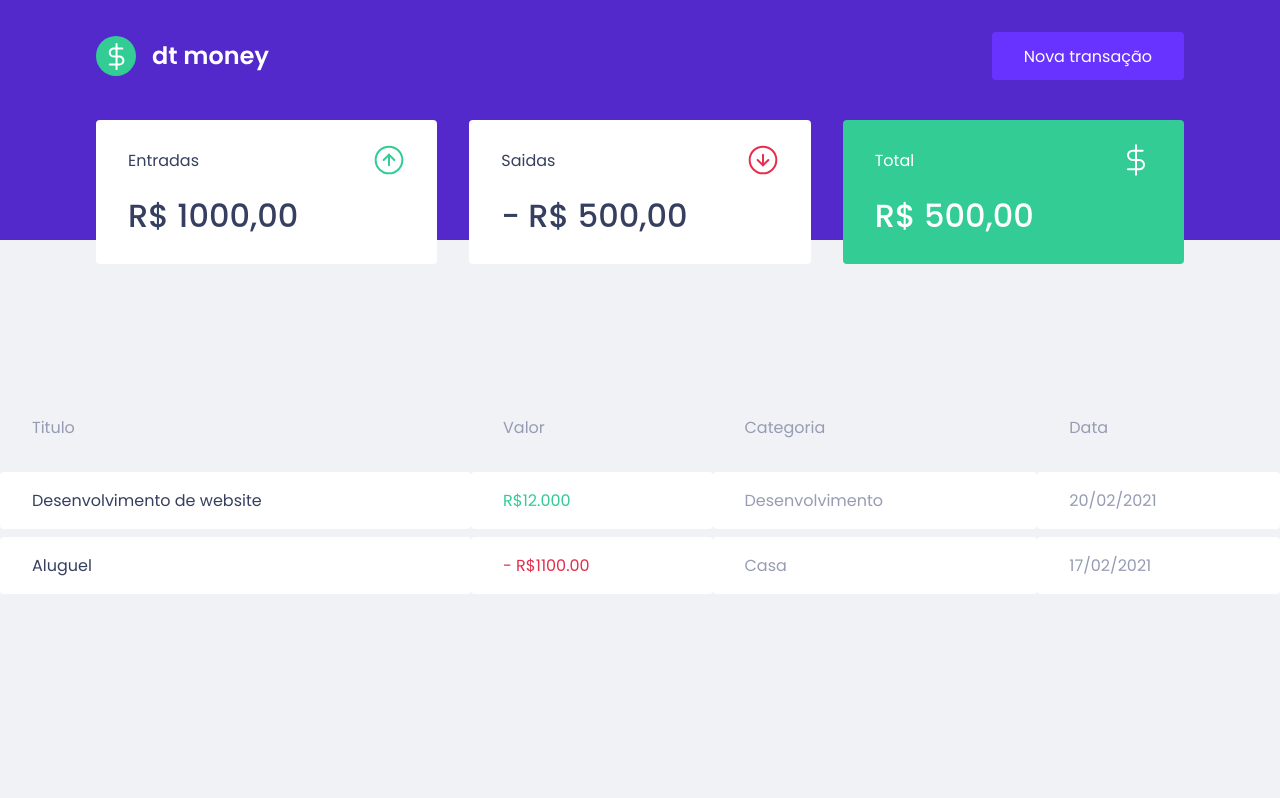
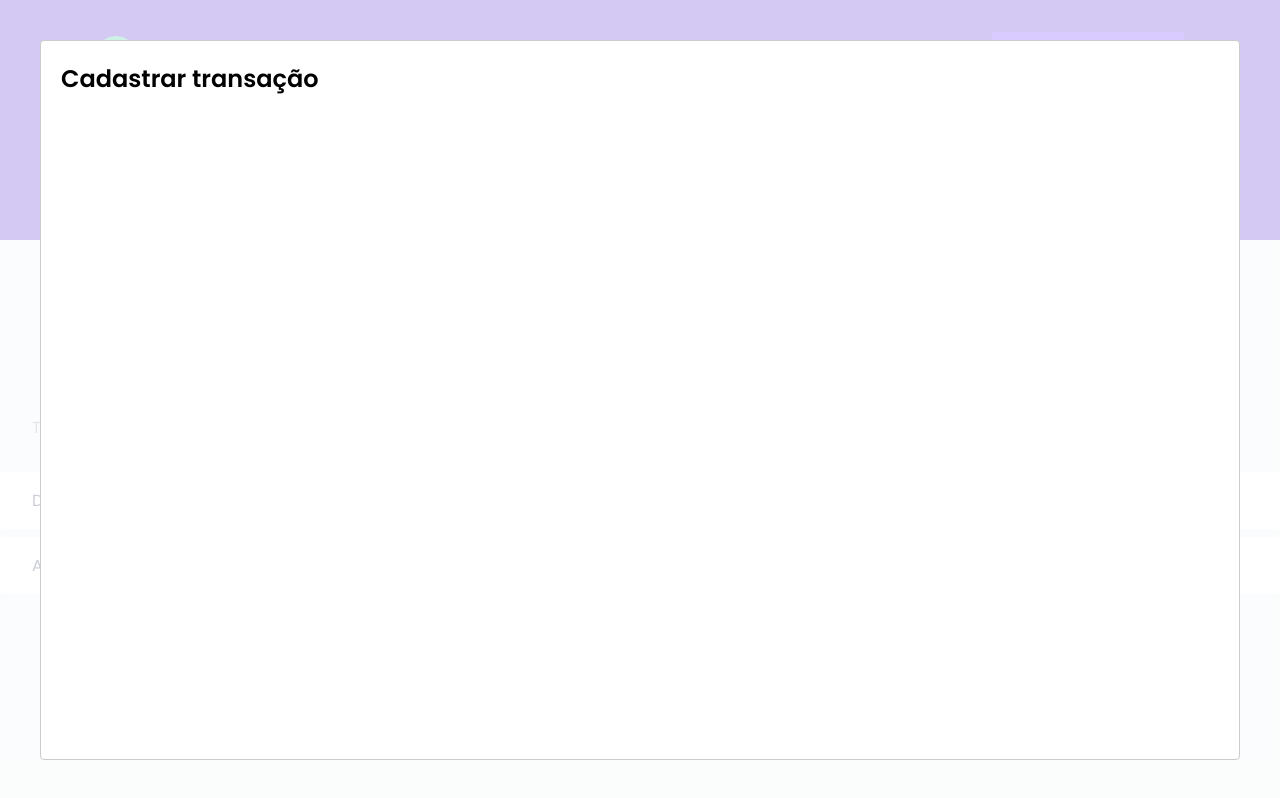
Before and after one commit to GuilhermeFujita/ignite-dtmoney, a React (Create React App) app: page / in a window 1280 px wide. Both pictures are taken after a click on the button "Nova transação". Built offline with nearby package versions, Linux system fonts and the light colour scheme; no server answers; what miragejs would draw is missing.

Commit message:
Setup Modal

```diff
--- a/package.json
+++ b/package.json
@@ -7,6 +7,7 @@
     "miragejs": "^0.1.41",
     "react": "^17.0.1",
     "react-dom": "^17.0.1",
+    "react-modal": "^3.12.1",
     "react-scripts": "4.0.3",
     "styled-components": "^5.2.1",
     "web-vitals": "^1.0.1"
@@ -19,6 +20,7 @@
     "@types/node": "^12.0.0",
     "@types/react": "^17.0.0",
     "@types/react-dom": "^17.0.0",
+    "@types/react-modal": "^3.12.0",
     "@types/styled-components": "^5.1.9",
     "typescript": "^4.1.2"
   },
--- a/src/App.tsx
+++ b/src/App.tsx
@@ -1,16 +1,39 @@
-import React from 'react';
+import React, { useState } from 'react';
+import Modal from 'react-modal';
 import { Dashboard } from './components/Dashboard';
 import { Header } from './components/Header';
 import { TransactionsTable } from './components/TransactionsTable';
 
 import { GlobalStyle } from './styles/global';
 
+Modal.setAppElement('#root');
+
 export function App() {
+	const [isNewTransactionModalOpen, setIsNewTransactionModalOpen] = useState(false);
+
+	function handleOpenNewTransactionModal(){
+		setIsNewTransactionModalOpen(true);
+	}
+
+	function handleCloseNewTransactionModal(){
+		setIsNewTransactionModalOpen(false);
+	}
+
   return (
     <>
-      <Header/>
+      <Header onOpenNewTransactionModal={handleOpenNewTransactionModal}/>
+
 			<Dashboard/>
+
 			<TransactionsTable/>
+
+			<Modal
+					isOpen={isNewTransactionModalOpen}
+					onRequestClose={handleCloseNewTransactionModal}
+				>
+					<h2>Cadastrar transação</h2>
+				</Modal>
+
 			<GlobalStyle/>
     </>
   );
--- a/src/components/Header/index.tsx
+++ b/src/components/Header/index.tsx
@@ -3,12 +3,16 @@
 
 import {Container, Content} from './styles';
 
-export function Header() {
+interface HeaderProps {
+	onOpenNewTransactionModal: () => void;
+}
+
+export function Header({onOpenNewTransactionModal}: HeaderProps) {
 	return (
 		<Container>
 			<Content>
 				<img src={logoImg} alt="dt money"/>
-				<button>
+				<button type="button" onClick={onOpenNewTransactionModal}>
 					Nova transação
 				</button>
 			</Content>
```
Also changed, not shown: 1 other file (tests, documents, lock files or other folders).
